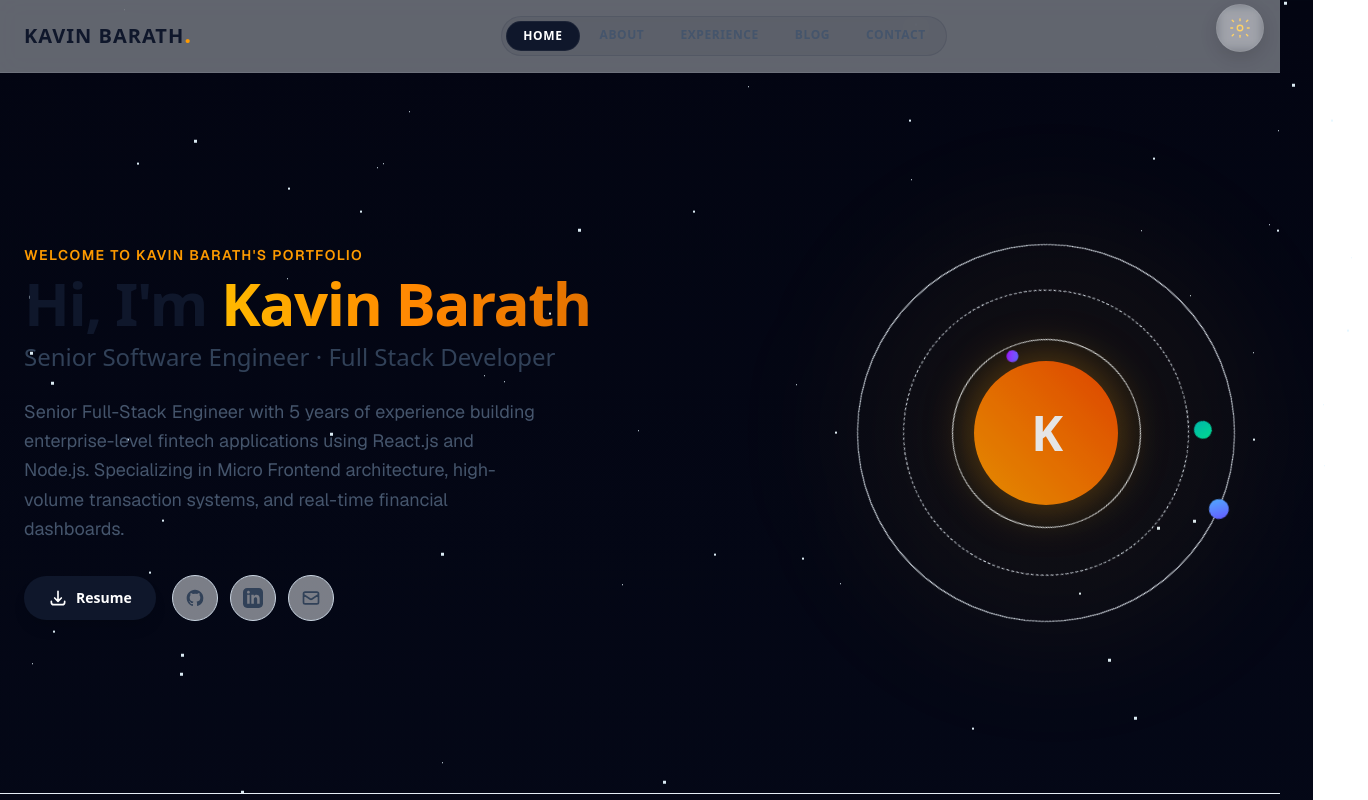
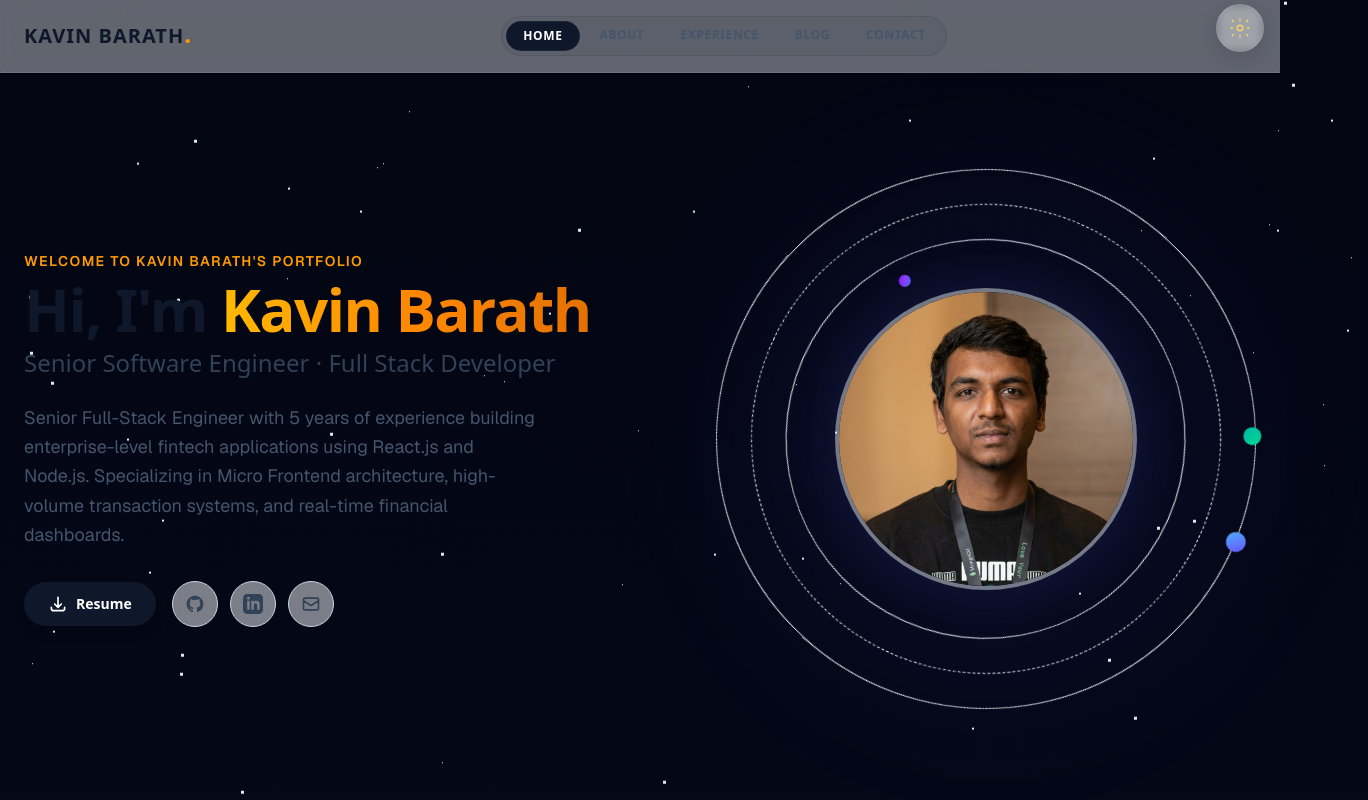
Before and after one commit to Kavin-Brat/personal-portfolio-2k26, a Next.js app: page / in a window 1280 px wide. Shown: the top 800 px of the page, 1368 px wide, since content can reach past the window. Built offline with nearby package versions, Linux system fonts and the light colour scheme.

Commit message:
profile pic added

```diff
--- a/app/components/OrbitVisual.tsx
+++ b/app/components/OrbitVisual.tsx
@@ -1,41 +1,45 @@
 import React from "react";
+import Image from "next/image";
 
 const OrbitVisual: React.FC = () => {
   return (
-    <div className="flex-1 flex items-center justify-center relative w-full max-w-[420px] aspect-square">
-      <div className="absolute inset-0 rounded-full bg-amber-400/5 dark:bg-amber-500/5 blur-3xl ml-4" />
+    <div className="flex-1 flex items-center justify-center relative w-full max-w-[400px] md:max-w-[480px] lg:max-w-[540px] aspect-square">
+      <div className="absolute inset-0 rounded-full bg-indigo-500/5 dark:bg-indigo-500/5 blur-3xl ml-4" />
 
       {/* Orbital path 1 */}
-      <div className="absolute w-[90%] h-[90%] border border-slate-350/30 dark:border-slate-800/40 rounded-full animate-[spin_50s_linear_infinite]" />
+      <div className="absolute w-[100%] h-[100%] border border-slate-350/30 dark:border-slate-800/40 rounded-full animate-[spin_50s_linear_infinite] pointer-events-none" />
 
       {/* Orbital path 2 */}
-      <div className="absolute w-[68%] h-[68%] border border-dashed border-slate-350/30 dark:border-slate-800/50 rounded-full animate-[spin_35s_linear_infinite_reverse]" />
+      <div className="absolute w-[87%] h-[87%] border border-dashed border-slate-350/30 dark:border-slate-800/50 rounded-full animate-[spin_35s_linear_infinite_reverse] pointer-events-none" />
 
       {/* Orbital path 3 */}
-      <div className="absolute w-[45%] h-[45%] border border-slate-350/40 dark:border-slate-800/60 rounded-full animate-[spin_20s_linear_infinite]" />
+      <div className="absolute w-[74%] h-[74%] border border-slate-350/40 dark:border-slate-800/60 rounded-full animate-[spin_20s_linear_infinite] pointer-events-none" />
 
       {/* Central Sphere */}
-      <div className="relative w-36 h-36 rounded-full bg-gradient-to-tr from-amber-500 to-orange-600 dark:from-amber-400 dark:to-orange-500 shadow-[0_0_50px_rgba(245,158,11,0.4)] flex items-center justify-between overflow-hidden group">
-        <span className="absolute inset-0 bg-black/10 group-hover:bg-transparent transition-colors" />
-        <div className="m-auto text-white text-5xl font-black select-none pointer-events-none tracking-tighter">
-          K
-        </div>
-        {/* Solar flares effect */}
-        <div className="absolute inset-0 bg-gradient-to-r from-transparent via-white/20 to-transparent translate-x-[-100%] group-hover:translate-x-[100%] transition-transform duration-1000 ease-out" />
+      <div className="relative w-[56%] h-[56%] rounded-full border-4 border-slate-200/50 dark:border-slate-800/80 shadow-[0_0_50px_rgba(99,102,241,0.15)] flex items-center justify-center overflow-hidden group z-10 cursor-pointer">
+        <Image
+          src="/kavin_profile_pic.png"
+          alt="Kavin Barath"
+          fill
+          priority
+          className="object-cover pointer-events-none"
+        />
+        {/* Shine sweep effect */}
+        <div className="absolute inset-0 bg-gradient-to-r from-transparent via-white/25 to-transparent translate-x-[-100%] group-hover:translate-x-[100%] transition-transform duration-1000 ease-out pointer-events-none z-20" />
       </div>
 
       {/* Planet 1 on Orbit 1 */}
-      <div className="absolute w-[90%] h-[90%] animate-[spin_30s_linear_infinite]">
+      <div className="absolute w-[100%] h-[100%] animate-[spin_30s_linear_infinite] pointer-events-none">
         <div className="absolute top-[8%] left-[78%] w-5 h-5 rounded-full bg-gradient-to-r from-blue-400 to-indigo-500 shadow-md" />
       </div>
 
       {/* Planet 2 on Orbit 2 */}
-      <div className="absolute w-[68%] h-[68%] animate-[spin_18s_linear_infinite_reverse]">
+      <div className="absolute w-[87%] h-[87%] animate-[spin_18s_linear_infinite_reverse] pointer-events-none">
         <div className="absolute bottom-[2%] left-[15%] w-4.5 h-4.5 rounded-full bg-gradient-to-r from-emerald-400 to-teal-500 shadow-md" />
       </div>
 
       {/* Planet 3 on Orbit 3 */}
-      <div className="absolute w-[45%] h-[45%] animate-[spin_12s_linear_infinite]">
+      <div className="absolute w-[74%] h-[74%] animate-[spin_12s_linear_infinite] pointer-events-none">
         <div className="absolute top-[84%] right-[22%] w-3 h-3 rounded-full bg-gradient-to-r from-indigo-500 to-purple-600 shadow-inner" />
       </div>
     </div>
```
Also changed, not shown: public/kavin_profile_pic.png (added).
